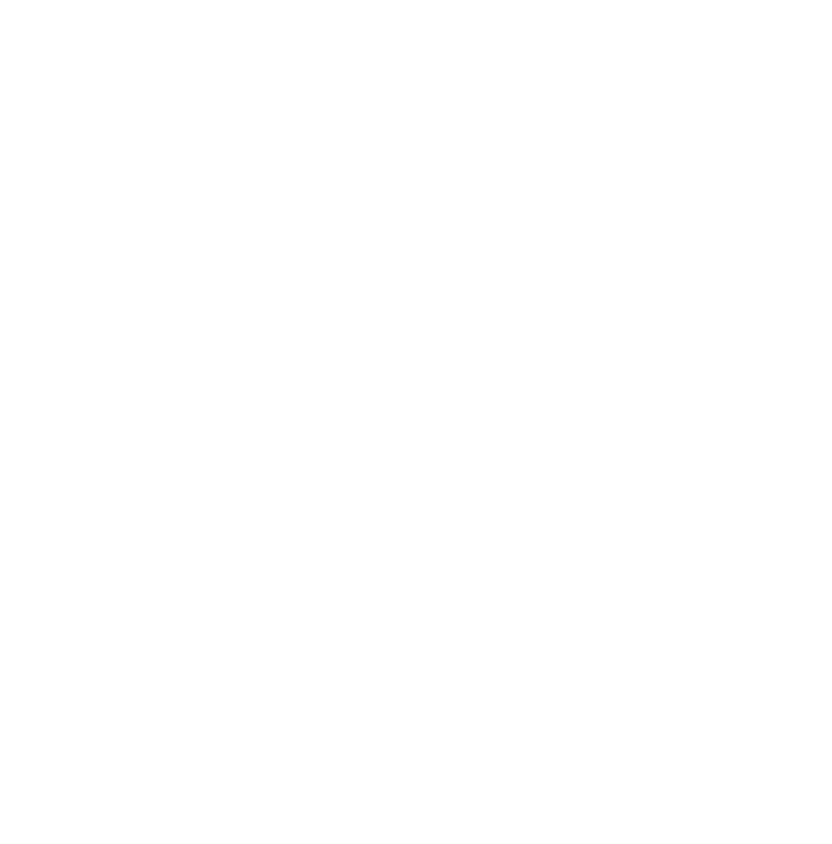
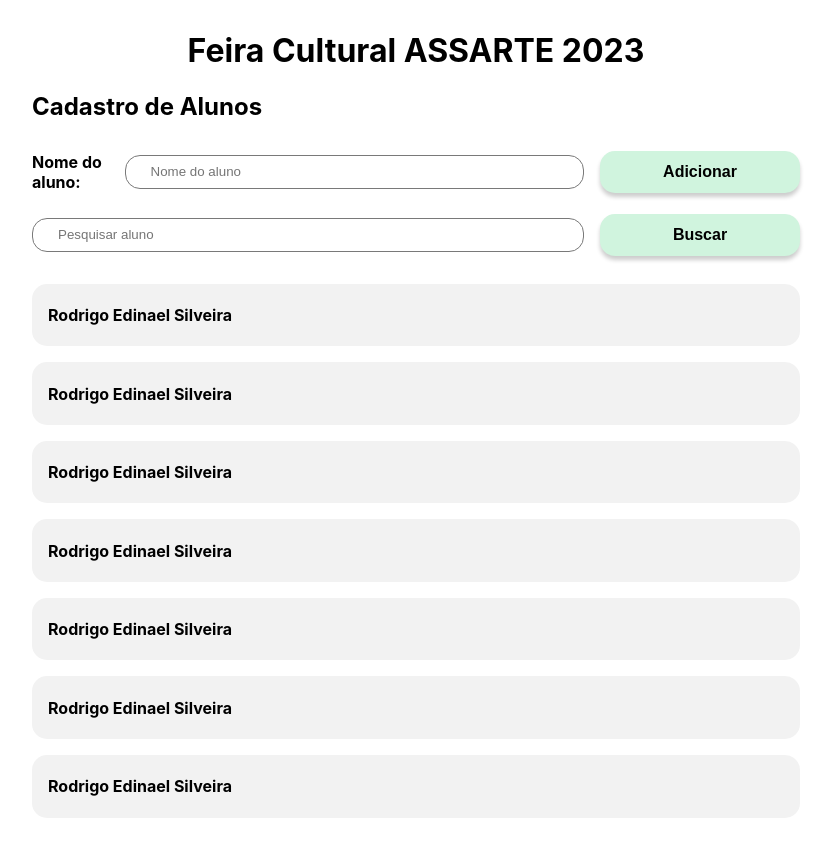
Before and after one commit to Skyerv/gerador-de-certificados-assarte, a React (Create React App) app: page /cadastrar-alunos in a window 1280 px wide. Before the commit this address had no page. Shown: the whole page, without its empty margins (224-1056 px from the left). Before the commit the page ends 800 px from the top, so only its background shows below. Built offline with nearby package versions, Linux system fonts and the light colour scheme.

Commit message:
feat: register students page

```diff
--- a/src/App.js
+++ b/src/App.js
@@ -4,6 +4,8 @@
 import Login from './pages/Login';
 import RegisterTeacher from './pages/RegisterTeacher';
 import TeacherPage from './pages/TeacherPage';
+import RegisterStudents from './pages/RegisterStudents';
+import RegisterSpectators from './pages/RegisterSpectators';
 
 function App() {
   return (
@@ -13,6 +15,8 @@
         <Route path="/login" element={<Login/>} />
         <Route path="/cadastrar" element={<RegisterTeacher/>} />
         <Route path="/professor" element={<TeacherPage/>} />
+        <Route path="/cadastrar-alunos" element={<RegisterStudents/>} />
+        <Route path="/cadastrar-espectadores" element={<RegisterSpectators/>} />
       </Routes>
     </Router>
   );
--- /dev/null
+++ b/src/components/StudentTile.css
@@ -0,0 +1,27 @@
+.student-tile {
+    display: flex;
+    background-color: #f2f2f2;
+    padding-left: 1rem;
+    margin-bottom: 1rem;
+    border-radius: 15px;
+    transition: all .2s ease-in-out;
+}
+
+.student-tile:hover {
+    background-color: #e8eef1;
+    transform: scale(1.01);
+    transition: .2s;
+}
+
+.select-box {
+    background-color: #f7cfcf;
+    padding: 1rem;
+    margin: 0.5rem 1rem 0.5rem 0.5rem;
+    width: 0.8rem;
+    height: 0.8rem;
+    border-radius: 15px;
+}
+
+.select-box:focus {
+    background-color: #dfaeae;
+}
--- /dev/null
+++ b/src/components/StudentTile.js
@@ -0,0 +1,17 @@
+import React from 'react';
+import PropTypes from 'prop-types';
+import './PresentationCard.css';
+
+const StudentTile = ({ name }) => {
+  return (
+    <div className="student-tile">
+        <h4>{name}</h4>
+    </div>
+  );
+};
+
+StudentTile.propTypes = {
+    name: PropTypes.string.isRequired,
+};
+
+export default StudentTile;
--- /dev/null
+++ b/src/pages/RegisterStudents.js
@@ -0,0 +1,40 @@
+import React from 'react';
+import Nav from '../components/Nav';
+import CustomButton from '../components/CustomButton';
+import { Link } from 'react-router-dom';
+import '../styles/RegisterStudents.css';
+import '../components/StudentTile.css';
+import StudentTile from '../components/StudentTile';
+
+function RegisterStudents() {
+	return (
+		<div className="register-students">
+			<Nav />
+			<div className="register-students-container">
+				<div className="register-students-form">
+					<h2>Cadastro de Alunos</h2>
+					<form>
+						<div className="form-group add-student-form">
+							<span>Nome do aluno:</span>
+							<input type="text" placeholder="Nome do aluno" />
+							<button className='register-student-button'>Adicionar</button>
+						</div>
+						<div className="form-group search-student-form">
+							<input type="text" placeholder="Pesquisar aluno" />
+							<button className='register-student-button'>Buscar</button>
+						</div>
+					</form>
+				</div>
+				<StudentTile name='Rodrigo Edinael Silveira' />
+				<StudentTile name='Rodrigo Edinael Silveira' />
+				<StudentTile name='Rodrigo Edinael Silveira' />
+				<StudentTile name='Rodrigo Edinael Silveira' />
+				<StudentTile name='Rodrigo Edinael Silveira' />
+				<StudentTile name='Rodrigo Edinael Silveira' />
+				<StudentTile name='Rodrigo Edinael Silveira' />
+			</div>
+		</div>
+	);
+}
+
+export default RegisterStudents;
--- a/src/pages/TeacherPage.js
+++ b/src/pages/TeacherPage.js
@@ -8,11 +8,10 @@
   return (
     <div className="container">
         <Nav/>
-
         <div className="buttons-div">
             <div className="buttons-column">
                 <Link to='/login'><CustomButton text='Cadastrar Apresentação'/></Link>
-                <Link to='/login'><CustomButton text='Cadastrar Seus Alunos'/></Link>
+                <Link to='/cadastrar-alunos'><CustomButton text='Cadastrar Seus Alunos'/></Link>
             </div>
 
             <div className="logout-button">
--- /dev/null
+++ b/src/styles/RegisterStudents.css
@@ -0,0 +1,65 @@
+.register-students {
+    padding: 10px 20%;
+}
+
+.name-container {
+    width: 40rem;
+    vertical-align: middle;
+}
+
+.form-group input {
+    vertical-align: middle;
+    width: 100%;
+    border: 1px solid #797979;
+    border-radius: 15px;
+    box-sizing: border-box;
+    height: 50%;
+}
+
+.add-student-form {
+    /* display: flex;
+    justify-content: space-between;
+    align-items: center;
+    gap: 1rem; */
+    align-items: center;
+    height: 3rem;
+    display: grid;
+    grid-template-columns: 1fr 6fr 1fr;
+    gap: 1rem;
+}
+
+.search-student-form {
+    display: grid;
+    grid-template-columns: 5fr 1fr;
+    align-items: center;
+    height: 3rem;
+    display: grid;
+    gap: 1rem;
+    margin-bottom: 2rem;
+}
+
+.register-student-button {
+    width: 200px;
+}
+
+.register-student-button:hover {
+    background-color: #c8e6db;
+}
+
+.register-student-button:focus {
+    background-color: #b8dbce;
+    transform: scale(0.98);
+}
+
+.add-student-form label {
+    width: 20rem;
+}
+
+button {
+    margin: 10px 0px;
+    width: 5rem;
+}
+
+@media (max-width: 485px) {
+
+}
--- a/src/styles/TeacherPage.css
+++ b/src/styles/TeacherPage.css
@@ -1,6 +1,5 @@
 .container {
     padding: 10px 20%;
-
 }
 
 .buttons-div{
```
Also changed, not shown: 1 other file (tests, documents, lock files or other folders).
